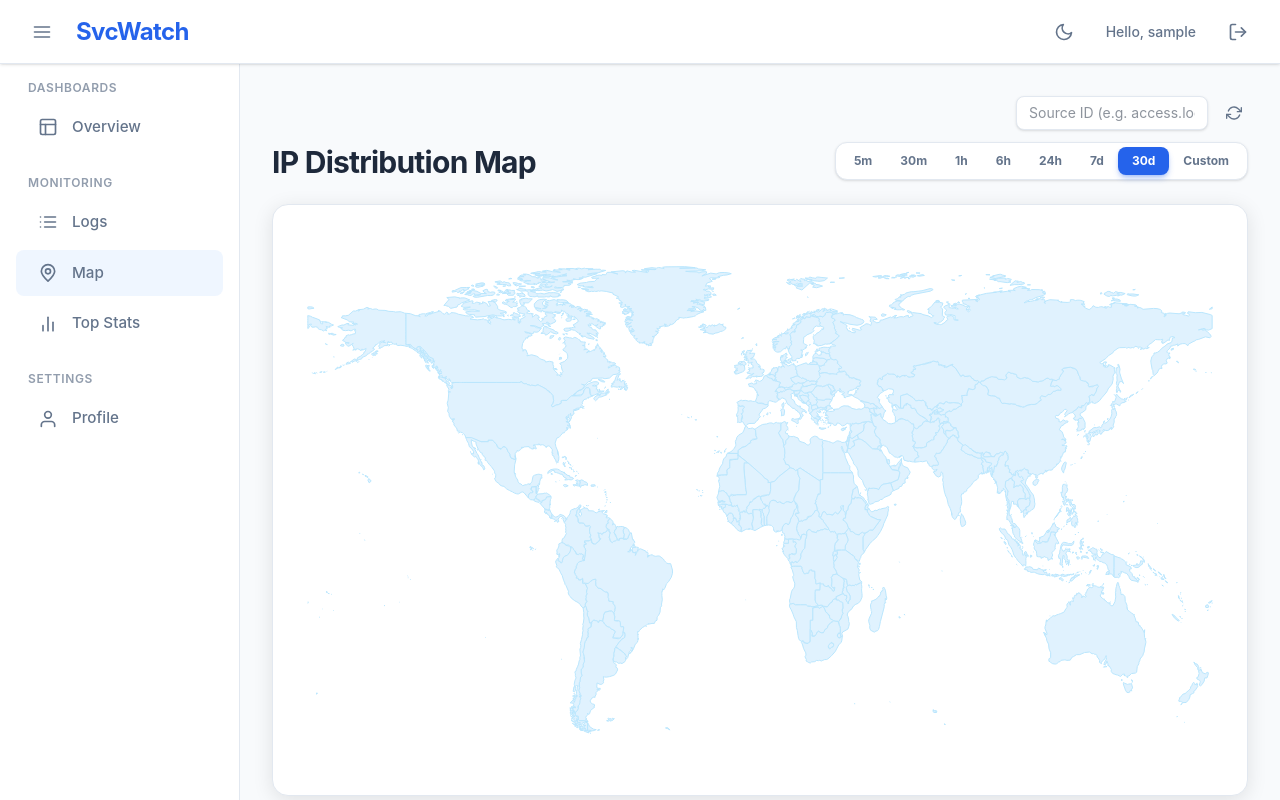
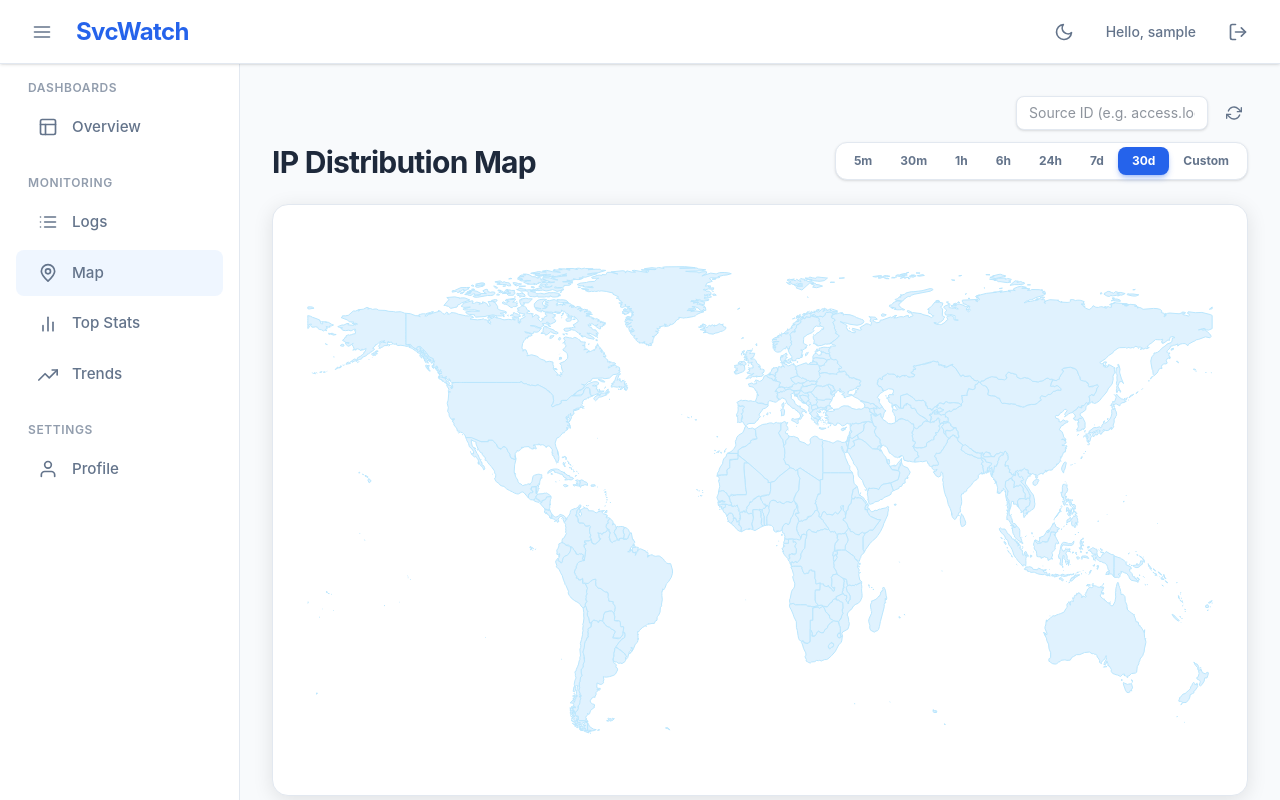
Before and after one commit to brettoak/SvcWatch, a Vue app in the folder frontend/: page /map in a window 1280 px wide. Built offline with nearby package versions, Linux system fonts and the light colour scheme; no server answers; sample sign-in values are in the browser's storage; the HTML template or start-up script is replaced by a standard one.

Commit message:
Update MainLayout.vue

```diff
--- a/frontend/src/layouts/MainLayout.vue
+++ b/frontend/src/layouts/MainLayout.vue
@@ -68,6 +68,11 @@ const StatsIcon = h('svg', { xmlns: 'http://www.w3.org/2000/svg', width: '20', h
   h('line', { x1: '6', y1: '20', x2: '6', y2: '14' }),
 ])
 
+const TrendIcon = h('svg', { xmlns: 'http://www.w3.org/2000/svg', width: '20', height: '20', viewBox: '0 0 24 24', fill: 'none', stroke: 'currentColor', 'stroke-width': '2', 'stroke-linecap': 'round', 'stroke-linejoin': 'round' }, [
+  h('polyline', { points: '23 6 13.5 15.5 8.5 10.5 1 18' }),
+  h('polyline', { points: '17 6 23 6 23 12' })
+])
+
 const navGroups = [
   {
     group: 'Dashboards',
@@ -81,6 +86,7 @@ const navGroups = [
       { name: 'Logs', path: '/logs', icon: LogsIcon },
       { name: 'Map', path: '/map', icon: MapIcon },
       { name: 'Top Stats', path: '/top-stats', icon: StatsIcon },
+      { name: 'Trends', path: '/trends', icon: TrendIcon },
     ]
   },
   {
```
